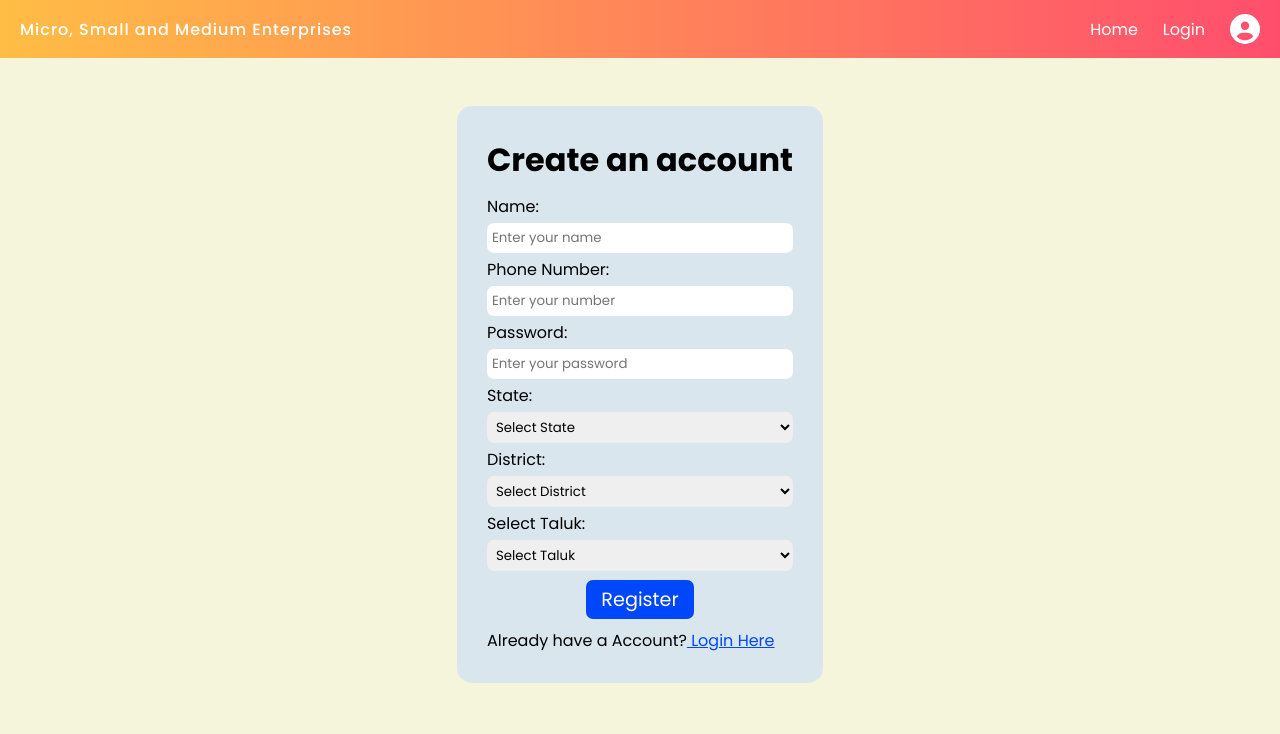
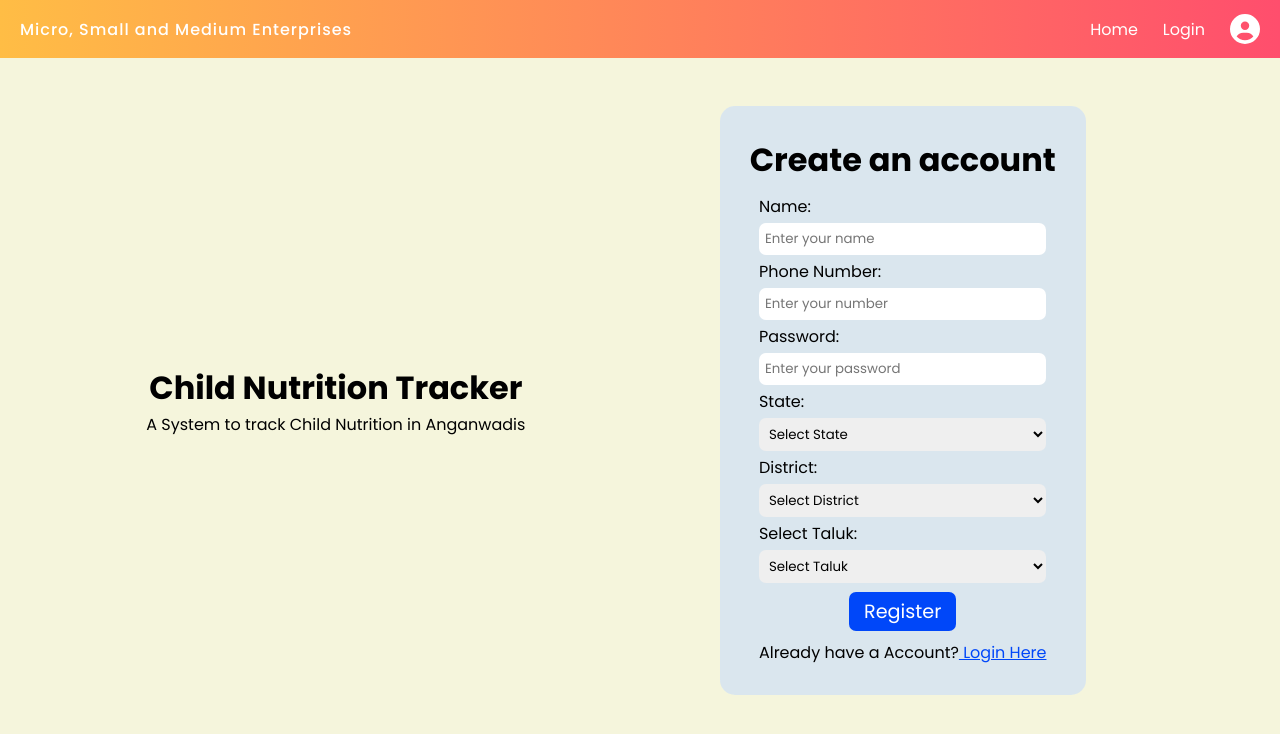
Before and after one commit to ZenithTechSolutions/Child-Nutrition-Tracker, a React (Vite) app: page /register in a window 1280 px wide. Shown: the top 734 px of the page. Built offline with nearby package versions, Linux system fonts and the light colour scheme.

Commit message:
updated register jsx,css

```diff
--- a/src/components/register.jsx
+++ b/src/components/register.jsx
@@ -73,7 +73,12 @@ const Register = () => {
     }
 
     return (
-        <div className="registerContainer">
+        <div className="Register-container">
+            <div className="Register-left-container">
+                <h1>Child Nutrition Tracker</h1>
+                <p>A System to track Child Nutrition in Anganwadis</p>
+            </div>
+            <div className="Register-right-container">
                 <h1>Create an account</h1>
                 <form onSubmit={handleSubmit}>
                     <label htmlFor="name">Name:</label>
@@ -114,6 +119,7 @@ const Register = () => {
                     <p>Already have a Account?<Link to='/login'> Login Here</Link></p>
                 </form>
             </div>
+        </div>
     )
 }
 
--- a/src/main.css
+++ b/src/main.css
@@ -16,6 +16,12 @@
   font-family:"Poppins" , sans-serif;
 }
 
+*{
+  margin: 0;
+  padding: 0;
+  border: 0;
+}
+
 body {
   scroll-behavior: smooth;
   background-color: beige;
--- a/src/styles/register.css
+++ b/src/styles/register.css
@@ -1,29 +1,44 @@
-.registerContainer {
+.Register-container {
+    display: flex;
+    justify-content: space-evenly;
+    align-items: center;
+}
+
+.Register-left-container {
+    display: flex;
+    align-items: center;
+    justify-content: center;
+    flex-direction: column;
+}
+
+.Register-right-container {
     display: flex;
     flex-direction: column;
-    margin: 6vh auto;
-    width: fit-content;
+    align-items: center;
+    justify-content: center;
+    margin: 6vh;
     background-color: #c9dcfc94;
     padding: 30px;
     border-radius: 15px;
     gap: 10px;
 }
 
-.registerContainer form input,
+.Register-right-container form input,
 select,
 button {
     border: none;
-    padding: 5px;
+    padding: 6px;
     border-radius: 7px;
 }
 
-.registerContainer form {
+.Register-right-container form {
     display: flex;
     flex-direction: column;
     gap: 4px;
+    margin: auto;
 }
 
-.registerContainer form button {
+.Register-right-container form button {
     background-color: #0047f9;
     margin: 5px auto;
     padding: 5px 15px;
@@ -33,11 +48,15 @@ button {
     transition: transform 0.2s ease;
 }
 
-.registerContainer form button:hover {
+.Register-right-container form button:hover {
     background-color: #07329c;
     transform: scale(1.1);
 }
 
-.registerContainer form a {
+.Register-right-container form a {
     color: #0047f9;
 }
+
+.Register-right-container form label {
+    text-align: left;
+}
```
Lines whose indentation alone changed are shown as unchanged.
